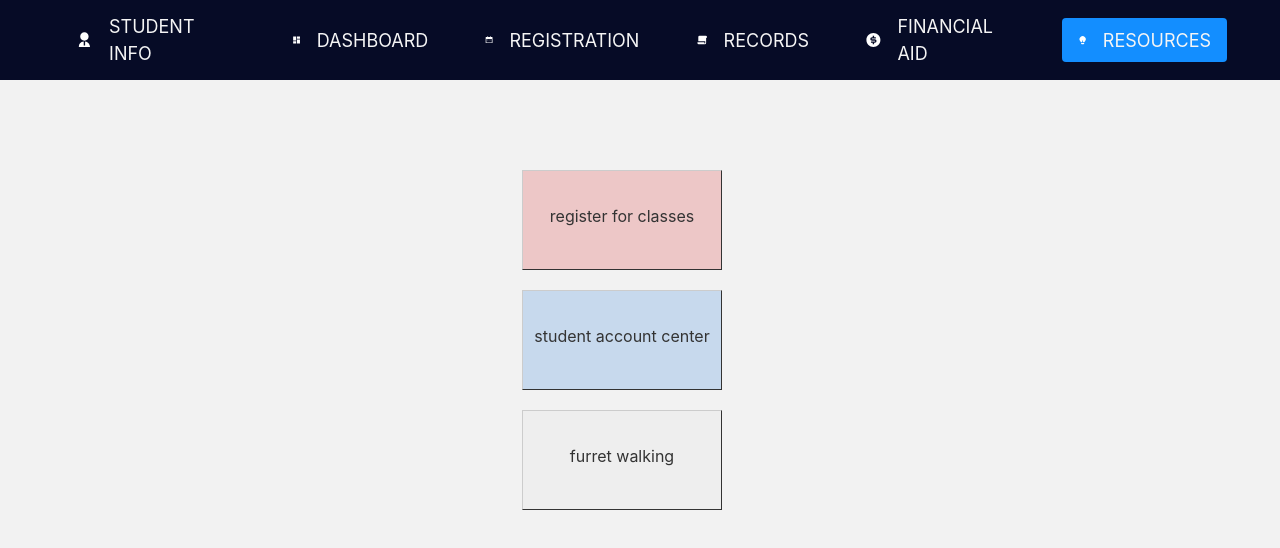
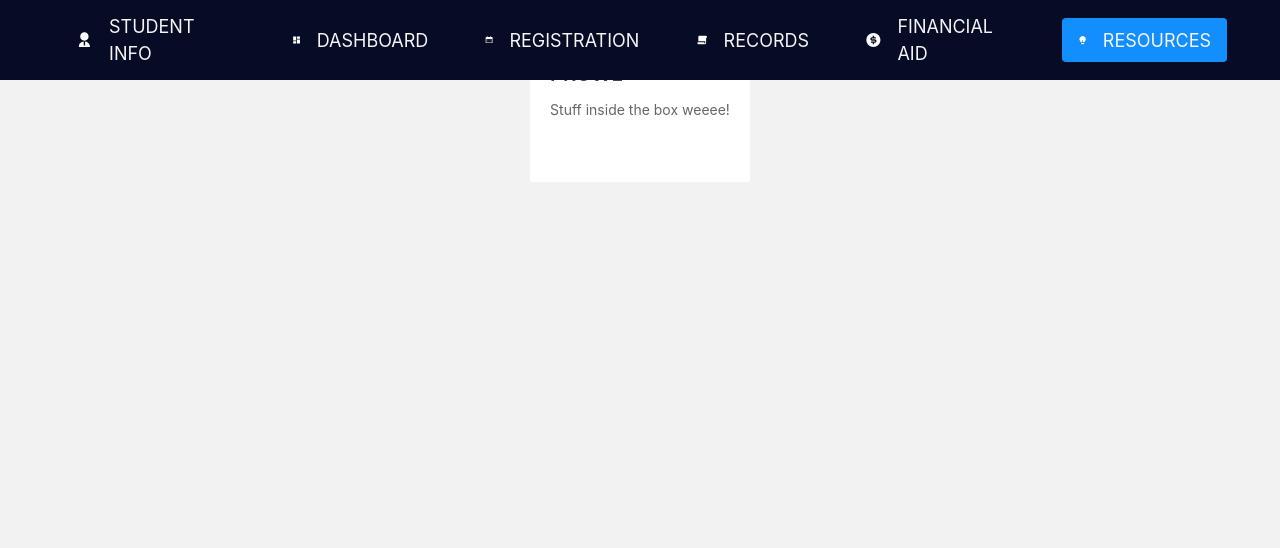
Before and after one commit to TyniTay/Prowlers, a React (Create React App) app: page /resources in a window 1280 px wide. Shown: the top 548 px of the page. Built offline with nearby package versions, Linux system fonts and the light colour scheme; the HTML template or start-up script is replaced by a standard one.

Commit message:
Resources

```diff
--- a/package.json
+++ b/package.json
@@ -10,6 +10,7 @@
     "bootstrap": "^4.5.3",
     "classnames": "^2.2.6",
     "react": "^17.0.1",
+    "react-bootstrap": "^1.4.0",
     "react-dom": "^17.0.1",
     "react-dropdown": "^1.9.0",
     "react-icons": "^4.1.0",
--- a/src/Components/Pages/Dashboard/Dashboard.css
+++ b/src/Components/Pages/Dashboard/Dashboard.css
@@ -214,6 +214,8 @@ section.card3 Button {
 }
 
 
+
+
 /* Paneling Colors for Blocks
  * -------------------------------------------------------------*/
 .blue {
--- a/src/Components/Pages/Resources/Resources.css
+++ b/src/Components/Pages/Resources/Resources.css
@@ -1,29 +1,74 @@
-.resources {
-  position: fixed;
-  left: 40%;
-  top: 20%;
-  z-index: -1;
-  display: flex;
-  flex-direction: column;
-  text-align: center;
+.body {
+  padding: 20px;
+  font-family: "Open Sans", sans-serif;
+  margin: 50px;
 }
 
-.resource {
-  width: 200px;
-  height: 100px;
-  line-height: 90px;
-  text-decoration: none;
-  margin: 10px;
 
-  background-color: #eeeeee;
-  color: #333333;
-
-  border-top: 1px solid #cccccc;
-  border-right: 1px solid #333333;
-  border-bottom: 1px solid #333333;
-  border-left: 1px solid #cccccc;
+.container {
+  /* Layout Properties */
+  display: -webkit-flex;
+  flex-direction: row;
+  flex-wrap: wrap;
+  justify-content: space-evenly;
+  width: 90%;
+  max-width: 960px;
+  margin: 0 auto;
 }
 
-.resource:hover {
-  background-color: #68c3ed !important;
+.card {
+  width: 280px;
+  display: block;
+  margin: 60px auto;
+  box-shadow: 10px 5px 40px 20px;
+  transition: .25s;
 }
+
+.column {
+  flex-basis: percentage(1/3);
+  width: percentage(1/3);
+  padding: 0 10px;
+  box-sizing: border-box;
+}
+
+
+.astyle {
+  background: #FFFFFF;
+  margin: 0 0 20px;
+  padding: 20px;
+  border-radius: 2px;
+  box-shadow: 0 2px 6px rgba(#000, 0.2);
+  cursor: pointer;
+  transition: 0.3s ease;
+}
+
+.astyle a:hover {
+  box-shadow: 0 4px 12px rgba(#000, 0.2);
+  background-color: red;
+
+}
+
+.atitle {
+  margin: 0 0 10px;
+  color: #444;
+  font-size: 1.25rem;
+  font-weight: 600;
+  line-height: 1.75rem;
+  }
+
+.aresource {
+  display: inline-block;
+  padding: 8px 10px;
+  margin: 0 0 10px;
+  color: #FFF;
+  font-size: 0.75rem;
+  font-weight: 600;
+  letter-spacing: 0.075rem;
+  text-transform: uppercase;
+}
+
+.atext {
+  color: #666;
+  line-height: 1.5rem;
+  font-size: 0.875rem;
+}
--- a/src/Components/Pages/Resources/Resources.js
+++ b/src/Components/Pages/Resources/Resources.js
@@ -2,25 +2,26 @@ import React from 'react'
 import './Resources.css'
 
 const Resources = props => {
-    return(
-        <div className = "resources">
-            <a className = "resource"
-                style={{ background: '#edc7c7' }}
-                href="https://bannerxe.lmu.edu/StudentRegistrationSsb/ssb/registration"
-                target="_blank">register for classes
-            </a>
-            <a className = "resource"
-                style={{ background: '#c7d9ed' }}
-                href="https://lmutpg.lmu.edu/C20995_tsa/web/welcome.jsp"
-                target="_blank">student account center
-            </a>
-            {/* The one below is just a placeholder until we get more stuff */}
-            <a className = "resource"
-                href="https://www.youtube.com/watch?v=RVdZs8Vh0O0"
-                target="_blank">furret walking
-            </a>
-        </div>
-    )
+return (
+<html>
+
+<head>
+    <title>Resources</title>
+</head>
+
+<body>
+<div className="container">
+    <section className="astyle">
+    <text className="column">
+        <h3 className="aresource">Test</h3>
+        <h2 className="atitle">PROWL</h2>
+        <p className="atext">Stuff inside the box weeee!</p>
+    </text>
+    </section>
+</div>
+
+</body>
+</html>
+)
 }
-
 export default Resources
```
Also changed, not shown: 1 other file (tests, documents, lock files or other folders).
